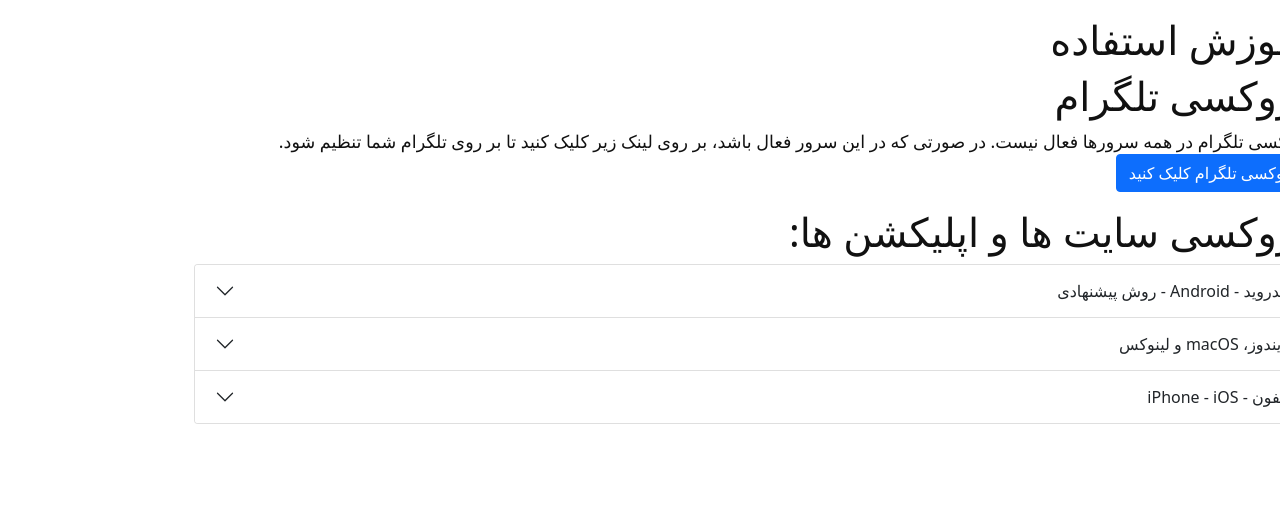
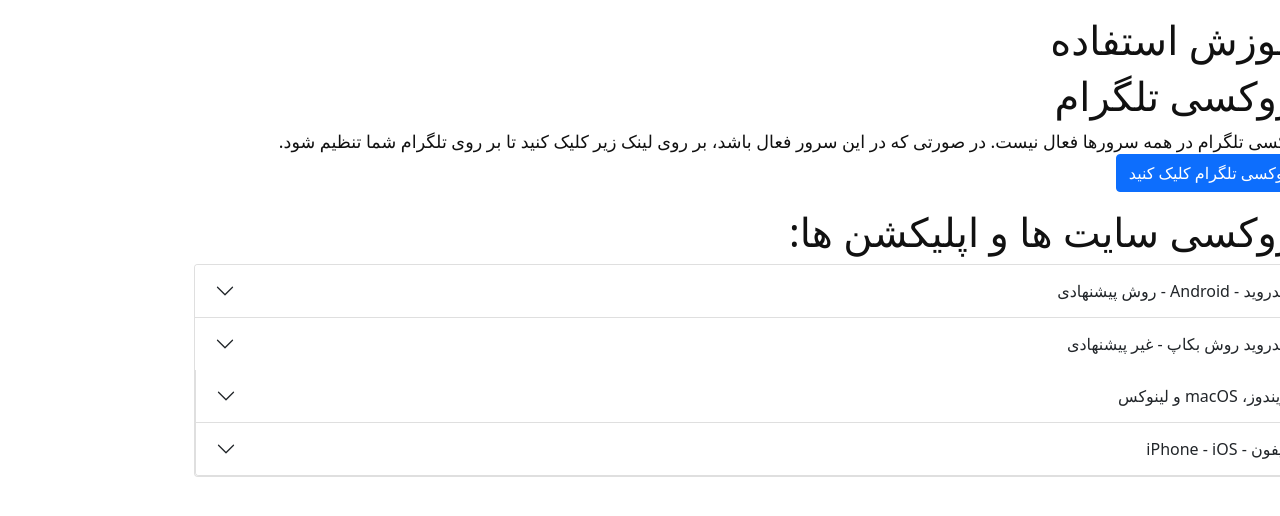
Before and after one commit to hiddify/hiddify.github.io, a Jekyll site: the page built from pages/private_proxy_help.md, in a window 1280 px wide. Shown: the top 516 px of the page. Built offline with Jekyll 4.4.1, drawn with Linux system fonts in a browser that asks for light colours.

Commit message:
Update private_proxy_help.md

```diff
--- a/pages/private_proxy_help.md
+++ b/pages/private_proxy_help.md
@@ -55,8 +55,15 @@ layout: no_header
 
 <h2> کار با کلش اندروید
         </h2>
-  چنانچه بر روی دکمه "نصب با یک کلیک" کلیک کرده اید دیگر نیاز به انجام مرحله اول تا پنچک را ندارید
-ابندا یکی از لینک تنظیمات کلش را کپی کنید و در بخش 2 مرحله 4 قرار دهید و مراحل را مطابق گیف زیر انجام دهید
+
+   چنانچه بر روی دکمه "نصب با یک کلیک" کلیک کرده اید دیگر نیاز به انجام مرحله اول تا پنچک را ندارید
+
+        <div class="alarm alarm-danger">
+        چنانچه با خطای Handshake مواجه شدید، لازم است که ابتدا از طریق روش دوم که در پایین این بخش هست استفاده کنید و سپس ادامه مراحل اینجا را طی کنید.
+
+        </div>
+        ابندا یکی از لینک تنظیمات کلش را کپی کنید و در بخش 2 مرحله 4 قرار دهید و مراحل را مطابق گیف زیر انجام دهید
+
 {% include figure.html img="clash_android.gif" alt="How to use clash for Android" caption="How to use clash for Android" %}
 
 
@@ -64,6 +71,44 @@ layout: no_header
       </div>
     </div>
   </div>
+
+
+
+
+    <div class="accordion-item">
+    <h2 class="accordion-header" id="headingThree3">
+      <button class="accordion-button collapsed" type="button" data-bs-toggle="collapse" data-bs-target="#collapseThree3" aria-expanded="false" aria-controls="collapseThree3">
+        اندروید روش بکاپ - غیر پیشنهادی
+      </button>
+    </h2>
+    <div id="collapseThree3" class="accordion-collapse collapse" aria-labelledby="headingThree3" data-bs-parent="#accordionExample">
+      <div class="accordion-body">
+
+        ابتدا یکی از نرم افزارهای زیر را دانلود کنید:
+        <a href="https://play.google.com/store/apps/details?id=io.nekohasekai.sagernet"><img src="/images/google-play-badge.png"></a>
+<a href="../gh/SagerNet/SagerNet/releases/download/0.8.1-rc02/SN-0.8.1-rc02-arm64-v8a.apk"><img src="/images/android-apk-badge.png"></a>
+
+
+        <h2>
+        کار با پروکسی در اندروید روش 2
+        </h2>
+ابتدا  بر روی دکمه "نصب با یک کلیک" کلیک کنید و سپس پروکسی را انتخاب و اجرا نمایید.
+
+<a href="ss://chacha20-ietf-poly1305:defaultusersecret@defaultserverhost:443?plugin=obfs-local%3Bobfs%3Dtls%3Bobfs-host%3Dwww.google.com&udp-over-tcp=true#defaultserverhost" class="btn btn-primary">نصب با یک کلیک</a>
+<a href="ss://chacha20-ietf-poly1305:defaultusersecret@defaultserverhost:443?plugin=obfs-local%3Bobfs%3Dtls%3Bobfs-host%3Dwww.google.com&udp-over-tcp=true#defaultserverhost" class="btn btn-success copylink">کپی لینک برای مرحله بعد</a>
+
+      </div>
+    </div>
+
+
+
+
+
+
+
+
+
+
   <div class="accordion-item">
     <h2 class="accordion-header" id="headingTwo">
       <button class="accordion-button collapsed" type="button" data-bs-toggle="collapse" data-bs-target="#collapseTwo" aria-expanded="false" aria-controls="collapseTwo">
```
